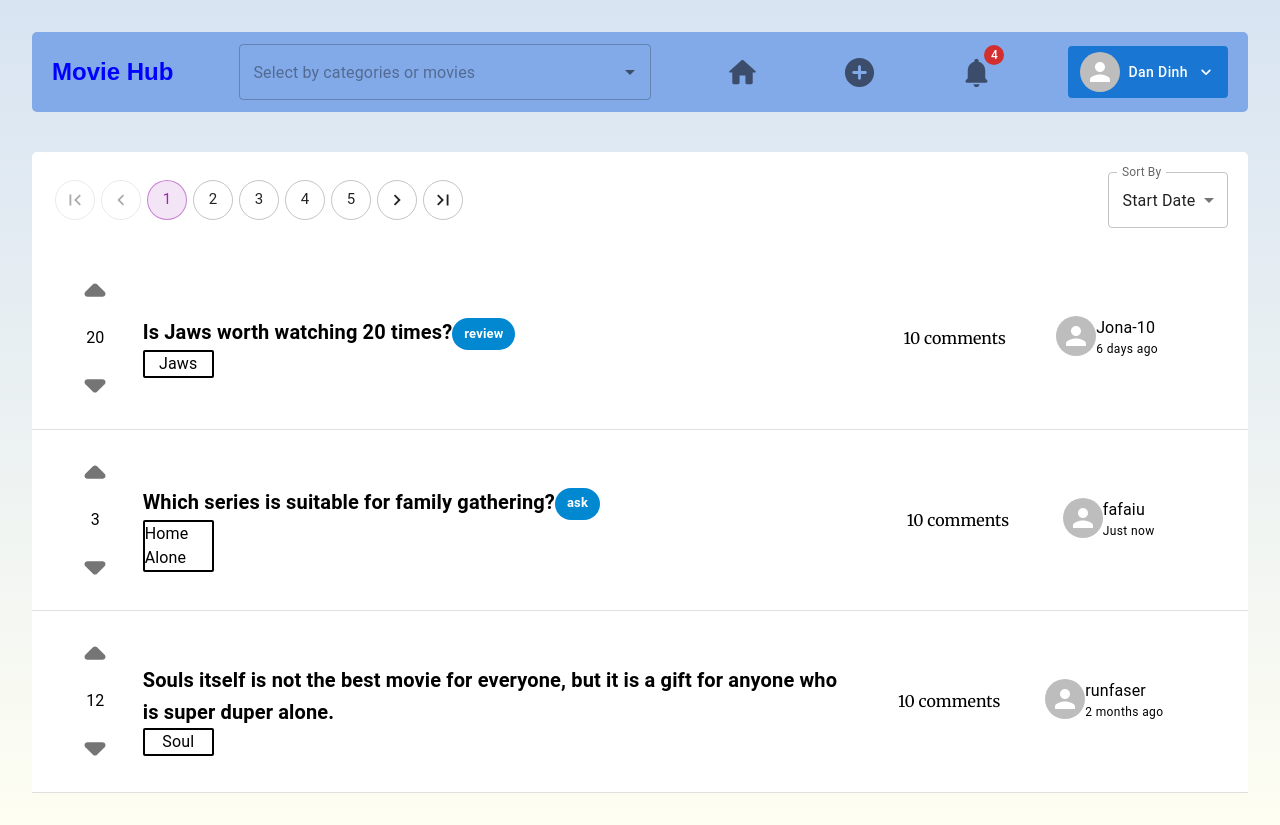
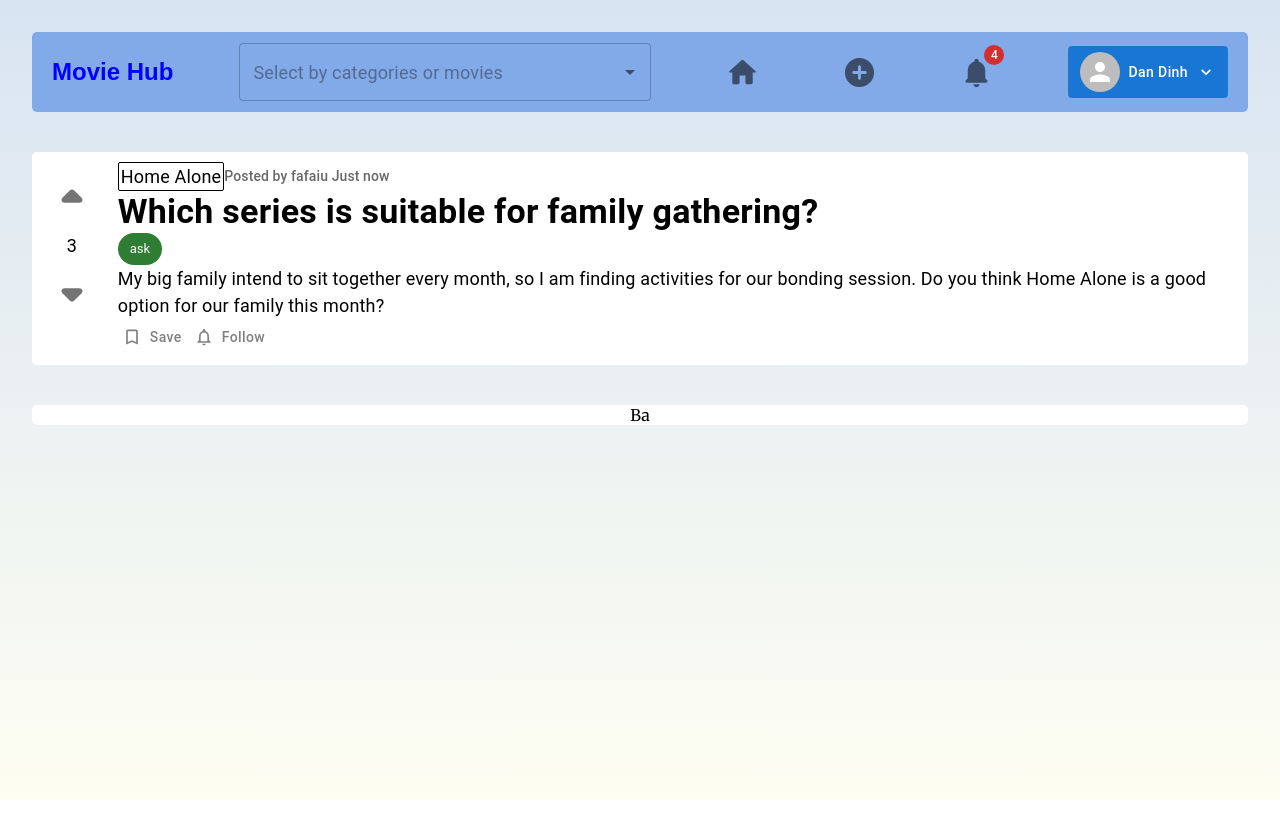
Before and after one commit to DennieDan/movie-frontend, a React (Vite) app: page / in a window 1280 px wide. After the commit the page ends 800 px from the top, so only its background shows below. Built offline with nearby package versions, Linux system fonts and the light colour scheme.

Commit message:
add: frontend post section

```diff
--- a/package.json
+++ b/package.json
@@ -14,6 +14,7 @@
     "@emotion/styled": "^11.11.0",
     "@mui/icons-material": "^5.15.2",
     "@mui/material": "^5.15.2",
+    "@mui/styles": "^5.15.2",
     "@reduxjs/toolkit": "^2.0.1",
     "react": "^18.2.0",
     "react-dom": "^18.2.0",
--- a/src/App.tsx
+++ b/src/App.tsx
@@ -9,25 +9,53 @@ import {
 } from "@mui/material";
 import MainHeader from "./components/Navigation/MainHeader";
 import ProfileTab from "./components/UI/ProfileTab.tsx";
-import Homepage from "./pages/Homepage.tsx";
+// import Homepage from "./pages/Homepage.tsx";
 import HomeRoundedIcon from "@mui/icons-material/HomeRounded";
 import AddCircleRoundedIcon from "@mui/icons-material/AddCircleRounded";
 import NotificationsRoundedIcon from "@mui/icons-material/NotificationsRounded";
 import { useState } from "react";
 import { Provider } from "react-redux";
 import { store } from "./store/store.ts";
+import PostDetailpage from "./pages/PostDetailpage.tsx";
+import Homepage from "./pages/Homepage.tsx";
+import { PostItem } from "./store/posts-slice.ts";
+
+const post_ex: PostItem = {
+  id: 2,
+  title: "Which series is suitable for family gathering?",
+  content:
+    "My big family intend to sit together every month, so I am finding activities for our bonding session. Do you think Home Alone is a good option for our family this month?",
+  movie: "Home Alone",
+  topic: "ask",
+  author: "fafaiu",
+  votes: 3,
+  created_at: "2024-01-01T13:51:50.417-07:00",
+};
 
 type UserType = "member" | "guest";
 
 function App() {
   const [user, setUser] = useState<UserType>("member");
+
   const theme = createTheme({
     typography: {
       button: {
         textTransform: "none",
       },
+      h4: {
+        textAlign: "left",
+        fontWeight: 600,
+      },
+      subtitle2: {
+        color: "#666967",
+      },
+      body1: {
+        textAlign: "left",
+        fontSize: 18,
+      },
     },
   });
+
   return (
     <Provider store={store}>
       <ThemeProvider theme={theme}>
@@ -61,7 +89,8 @@ function App() {
               </>
             )}
           </MainHeader>
-          <Homepage />
+          {/* <Homepage /> */}
+          <PostDetailpage item={post_ex} />
         </Stack>
       </ThemeProvider>
     </Provider>
--- /dev/null
+++ b/src/components/Post/Action.tsx
@@ -0,0 +1,68 @@
+import { Button, SvgIconTypeMap, Tooltip } from "@mui/material";
+import { OverridableComponent } from "@mui/material/OverridableComponent";
+import { ReactNode, useState } from "react";
+
+type ActionProps = {
+  FirstIcon: OverridableComponent<SvgIconTypeMap<object, "svg">> & {
+    muiName: string;
+  };
+  SecondIcon: OverridableComponent<SvgIconTypeMap<object, "svg">> & {
+    muiName: string;
+  };
+  firstName: string;
+  secondName: string;
+  tooltip: string;
+};
+
+export default function Action({
+  FirstIcon,
+  SecondIcon,
+  firstName,
+  secondName,
+  tooltip,
+}: ActionProps) {
+  const [isCliked, setIsClicked] = useState<boolean>(false);
+
+  function handleClick() {
+    setIsClicked(true);
+  }
+
+  function handleUnclick() {
+    setIsClicked(false);
+  }
+  // const GreyIcon = styled(BookmarkBorderOutlinedIcon)({
+  //   color: "grey",
+  // });
+  // const BlueIcon = styled(BookmarkIcon)({
+  //   color: "blue",
+  // });
+
+  const nonClickedButton = (
+    <Button
+      id="profile-button"
+      startIcon={<FirstIcon />}
+      sx={{ color: "grey" }}
+      onClick={handleClick}
+      disableElevation
+      disableRipple
+    >
+      {firstName}
+    </Button>
+  );
+
+  const clickedButton: ReactNode = (
+    <Tooltip title={tooltip} placement="bottom">
+      <Button
+        id="profile-button"
+        startIcon={<SecondIcon />}
+        sx={{ color: "blue" }}
+        onClick={handleUnclick}
+        disableElevation
+        disableRipple
+      >
+        {secondName}
+      </Button>
+    </Tooltip>
+  );
+  return <>{isCliked ? clickedButton : nonClickedButton}</>;
+}
--- /dev/null
+++ b/src/components/Post/Comments.tsx
@@ -0,0 +1,5 @@
+import { Box } from "@mui/material";
+
+export default function Comments() {
+  return <Box sx={{ backgroundColor: "white", borderRadius: "5px" }}>Ba</Box>;
+}
--- /dev/null
+++ b/src/components/Post/Post.tsx
@@ -0,0 +1,101 @@
+import { Box, Stack, Typography } from "@mui/material";
+import { type PostItem as PostItemType } from "../../store/posts-slice.ts";
+import Vote from "../UI/Vote.tsx";
+import MovieTab from "../UI/MovieTab.tsx";
+import { formatCreateInterval } from "../../helpers/utils.ts";
+import TopicChip from "../UI/TopicChip.tsx";
+import Action from "./Action.tsx";
+import BookmarkBorderOutlinedIcon from "@mui/icons-material/BookmarkBorderOutlined";
+import BookmarkIcon from "@mui/icons-material/Bookmark";
+import NotificationsOutlinedIcon from "@mui/icons-material/NotificationsOutlined";
+import NotificationsIcon from "@mui/icons-material/Notifications";
+
+type PostProps = {
+  item: PostItemType;
+};
+
+export default function Post({ item }: PostProps) {
+  return (
+    <Box
+      sx={{
+        backgroundColor: "white",
+        borderRadius: "5px",
+        padding: "10px 10px",
+      }}
+    >
+      <Stack direction="row" spacing={2}>
+        <Box
+          width="5%"
+          display="flex"
+          flexDirection="row"
+          justifyContent="center"
+          alignItems="top"
+        >
+          <Vote item={item} />
+        </Box>
+        <Box
+          display="flex"
+          flexDirection="column"
+          alignItems="top"
+          justifyContent="space-evenly"
+        >
+          <Box
+            display="flex"
+            flexDirection="row"
+            alignItems="center"
+            justifyContent="flex-start"
+            flexGrow={10}
+          >
+            <MovieTab movie={item.movie} />
+            <Typography variant="subtitle2">
+              Posted by {item.author} {formatCreateInterval(item)}
+            </Typography>
+          </Box>
+          {/* <Box>
+            <Typography variant="h4">{item.title}</Typography>
+          </Box> */}
+          {/* <Box
+            display="flex"
+            flexDirection="row"
+            alignItems="center"
+            justifyContent="flex-start"
+          >
+            <TopicChip name={item.topic} color="success" />
+          </Box> */}
+          <Box display="block" alignItems="left" justifyContent="center">
+            <Typography variant="h4">{item.title}</Typography>
+            <Box
+              display="flex"
+              flexDirection="row"
+              alignItems="center"
+              justifyContent="flex-start"
+            >
+              <TopicChip name={item.topic} color="success" />
+            </Box>
+            <Typography variant="body1">{item.content}</Typography>
+          </Box>
+          <Stack
+            direction="row"
+            alignItems="center"
+            justifyContent="flex-start"
+          >
+            <Action
+              FirstIcon={BookmarkBorderOutlinedIcon}
+              SecondIcon={BookmarkIcon}
+              firstName="Save"
+              secondName="Saved"
+              tooltip="Unsave"
+            />
+            <Action
+              FirstIcon={NotificationsOutlinedIcon}
+              SecondIcon={NotificationsIcon}
+              firstName="Follow"
+              secondName="Following"
+              tooltip="Unfollow"
+            />
+          </Stack>
+        </Box>
+      </Stack>
+    </Box>
+  );
+}
--- a/src/components/UI/MovieTab.tsx
+++ b/src/components/UI/MovieTab.tsx
@@ -7,12 +7,17 @@ type MovieTabProps = {
 export default function MovieTab({ movie }: MovieTabProps) {
   return (
     <Box
-      width="10%"
+      width="fit-content"
       display="flex"
       flexDirection="row"
       alignItems="center"
       justifyContent="center"
-      sx={{ borderRadius: "2px", borderColor: "grey.500", border: 2 }}
+      sx={{
+        borderRadius: "2px",
+        borderColor: "grey.500",
+        border: 1,
+        padding: "0px 2px",
+      }}
     >
       <Typography fontFamily="Roboto">{movie}</Typography>
     </Box>
--- a/src/components/UI/PostItem.tsx
+++ b/src/components/UI/PostItem.tsx
@@ -24,10 +24,10 @@ export default function PostItem({ item }: PostItemProps) {
         <Box display="flex" flexDirection="row" alignItems="center">
           <Typography variant="h6" textAlign="left" sx={{ fontWeight: "600" }}>
             {item.title}
-            {item.topic && <TopicChip name={item.topic} color="info" />}
+            {item.topic && <TopicChip name={item.topic} color="error" />}
           </Typography>
         </Box>
-        {item.movie && <MovieTab movie={item.movie} />}
+        <Box>{item.movie && <MovieTab movie={item.movie} />}</Box>
       </Box>
       <Box
         width="30%"
--- a/src/components/UI/ProfileTab.tsx
+++ b/src/components/UI/ProfileTab.tsx
@@ -82,22 +82,23 @@ export default function ProfileTab() {
     // </Button>
     <div>
       <Button
-        id="demo-customized-button"
+        id="profile-button"
         aria-controls={open ? "demo-customized-menu" : undefined}
         aria-haspopup="true"
         aria-expanded={open ? "true" : undefined}
         variant="contained"
-        disableElevation
         onClick={handleClick}
         startIcon={<Avatar sizes="small" />}
         endIcon={<KeyboardArrowDownRoundedIcon />}
+        disableElevation
+        disableRipple
       >
         Dan Dinh
       </Button>
       <StyledMenu
         id="demo-customized-menu"
         MenuListProps={{
-          "aria-labelledby": "demo-customized-button",
+          "aria-labelledby": "profile-button",
         }}
         anchorEl={anchorEl}
         open={open}
--- a/src/dummy-topics.ts
+++ b/src/dummy-topics.ts
@@ -4,29 +4,36 @@ export const TOPICS: Topic[] = [
   {
     id: 1,
     name: "review",
+    color: "#e67e91",
   },
   {
     id: 2,
     name: "spoiler",
+    color: "#e090df",
   },
   {
     id: 3,
     name: "Bad movie",
+    color: "#a7e090",
   },
   {
     id: 4,
     name: "ask",
+    color: "#c4c074",
   },
   {
     id: 5,
     name: "Netflix",
+    color: "#d1476c",
   },
   {
     id: 6,
     name: "TV Show",
+    color: "#7580e6",
   },
   {
     id: 7,
     name: "Report",
+    color: "#cc9b70",
   },
 ];
--- /dev/null
+++ b/src/pages/PostDetailpage.tsx
@@ -0,0 +1,17 @@
+import { Stack } from "@mui/material";
+import Post from "../components/Post/Post.tsx";
+import Comments from "../components/Post/Comments.tsx";
+import { type PostItem as PostItemType } from "../store/posts-slice.ts";
+
+type PostDetailpageProps = {
+  item: PostItemType;
+};
+
+export default function PostDetailpage({ item }: PostDetailpageProps) {
+  return (
+    <Stack direction="column" spacing={5}>
+      <Post item={item} />
+      <Comments />
+    </Stack>
+  );
+}
--- a/src/store/topics-slice.ts
+++ b/src/store/topics-slice.ts
@@ -1,4 +1,5 @@
 export type Topic = {
   id: number;
   name: string;
+  color: string;
 };
--- a/tsconfig.json
+++ b/tsconfig.json
@@ -15,7 +15,7 @@
     "jsx": "react-jsx",
 
     /* Linting */
-    "strict": true,
+    "strict": false,
     "noUnusedLocals": true,
     "noUnusedParameters": true,
     "noFallthroughCasesInSwitch": true
```
Also changed, not shown: 1 other file (tests, documents, lock files or other folders).
